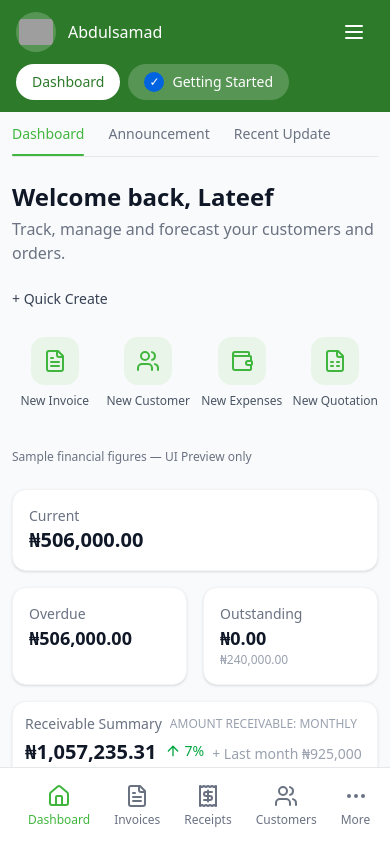
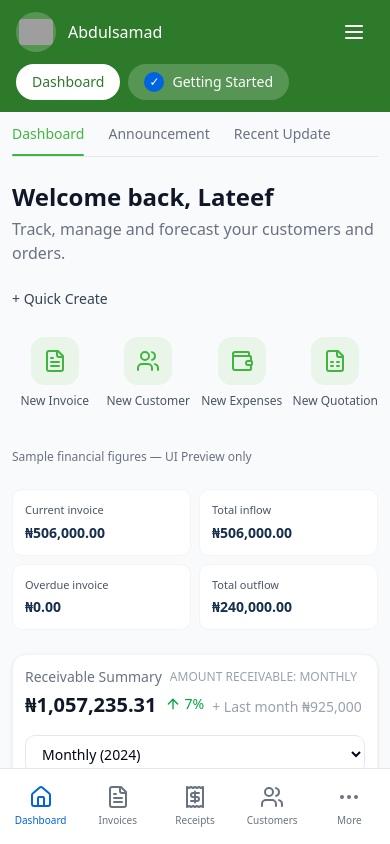
Before and after one commit to octalve-core/octalve-invoice, a Next.js app: page /dashboard in a window 390 px wide. Shown: the top 844 px of the page. Built offline with nearby package versions, Linux system fonts and the light colour scheme; grey boxes are pictures that could not be loaded.

Commit message:
fix(phase-0d): compact responsive invoice preview and dashboard; lock document reference rules

```diff
--- a/app/(dashboard)/dashboard/page.tsx
+++ b/app/(dashboard)/dashboard/page.tsx
@@ -94,6 +94,15 @@ export default function DashboardPage() {
       </div>
 
       <p className="text-xs text-gray-500">Sample financial figures — UI Preview only</p>
+      {/* Small-screen financial card grouping from the approved Flutter reference. */}
+      <section aria-label="Mobile receivables" className="md:hidden grid grid-cols-2 gap-2">
+        {[["Current invoice","₦506,000.00"],["Total inflow","₦506,000.00"],["Overdue invoice","₦0.00"],["Total outflow","₦240,000.00"]].map(([label,value])=>(
+          <div key={label} className="min-w-0 rounded-lg border border-gray-100 bg-white px-3 py-3">
+            <p className="text-[11px] text-gray-600">{label}</p>
+            <p className="mt-1 truncate text-sm font-semibold text-[#172f4d]">{value}</p>
+          </div>
+        ))}
+      </section>
       {/* Stats Cards */}
       <div className="hidden md:grid md:grid-cols-2 lg:grid-cols-3 gap-4">
         {statsData.map((stat) => (
@@ -111,7 +120,7 @@ export default function DashboardPage() {
       {/* Receivable Summary */}
       <div className="grid grid-cols-1 lg:grid-cols-3 gap-4">
         {/* Summary Cards - Mobile Only */}
-        <div className="lg:hidden space-y-4">
+        <div className="hidden">
           <div className="bg-white rounded-xl p-4 shadow-sm border border-gray-100">
             <p className="text-sm text-gray-500">Current</p>
             <p className="text-xl font-bold text-gray-900">₦506,000.00</p>
--- a/app/globals.css
+++ b/app/globals.css
@@ -415,3 +415,16 @@ body {
 .success-icon-ring {
   @apply w-16 h-16 rounded-full border-4 border-[#0064E0] flex items-center justify-center;
 }
+
+/* Phase 0D: a browser document preview is scaled to the available mobile
+ * viewport, not forced into a sideways-scrolling 794px document canvas.
+ * Browser/PNG/PDF document geometry within the renderer is not modified. */
+.invoice-preview-viewport { container-type: inline-size; }
+.invoice-preview-paper { width: 794px; max-width: none; transform-origin: top left; }
+@container (max-width: 793px) {
+  .invoice-preview-paper { zoom: calc(100cqw / 794px); }
+}
+@media (max-width: 767px) {
+  body, #__next { max-width:100%; overflow-x:clip; }
+  .recharts-wrapper, .recharts-surface { max-width:100%; }
+}
--- a/components/dashboard/mobile/BottomNavbar.tsx
+++ b/components/dashboard/mobile/BottomNavbar.tsx
@@ -17,7 +17,7 @@ export default function BottomNavbar() {
 
   return (
     <nav className="lg:hidden fixed bottom-0 left-0 right-0 z-50 bg-white border-t border-gray-200 safe-area-bottom">
-      <div className="flex items-center justify-around px-4 py-2">
+      <div className="grid grid-cols-5 items-center gap-1 px-1 py-2">
         {navItems.map((item) => {
           const isActive = pathname === item.href;
           const Icon = item.icon;
@@ -26,14 +26,14 @@ export default function BottomNavbar() {
             <Link
               key={item.href}
               href={item.href}
-              className={`flex flex-col items-center gap-1 py-2 px-3 rounded-lg transition-colors ${
+              className={`flex flex-col items-center gap-1 py-2 px-1 rounded-lg transition-colors ${
                 isActive
-                  ? "text-[#41B63E]"
+                  ? "text-[#0064E0]"
                   : "text-gray-500 hover:text-gray-700"
               }`}
             >
               <Icon className="w-6 h-6" />
-              <span className="text-xs font-medium">{item.label}</span>
+              <span className="text-[10px] font-medium">{item.label}</span>
             </Link>
           );
         })}
--- a/scripts/phase-0c-browser-evidence.cjs
+++ b/scripts/phase-0c-browser-evidence.cjs
@@ -2,7 +2,7 @@
 const fs = require("node:fs");
 const path = require("node:path");
 const { chromium } = require("playwright");
-const routes = ["/onboarding", "/login", "/signup", "/verify-email", "/business-info", "/set-currency", "/dashboard", "/dashboard/getting-started", "/dashboard/invoice", "/dashboard/invoice/create"];
+const routes = ["/onboarding", "/login", "/signup", "/verify-email", "/business-info", "/set-currency", "/dashboard", "/dashboard/getting-started", "/dashboard/invoice", "/dashboard/invoice/create", "/dashboard/invoice/1", "/dashboard/invoice/1/edit"];
 const viewports = {
   desktop: { width: 1440, height: 900 },
   tablet: { width: 768, height: 1024 },
@@ -25,6 +25,7 @@ const origin = process.env.OCTALVE_BASE_URL || "http://127.0.0.1:3000";
           const response = await page.goto(origin + route, { waitUntil: "domcontentloaded", timeout: 16000 });
           record.statusCode = response?.status();
           await page.waitForTimeout(350);
+          if (viewport.width < 768) { const overflow = await page.evaluate(() => document.documentElement.scrollWidth > window.innerWidth + 2); if (overflow) throw new Error("Unexpected page-level horizontal overflow"); }
           if (record.statusCode !== 200) throw new Error("Non-200 status: " + record.statusCode);
           if (route === "/dashboard/invoice/create") {
             await page.getByRole("heading", { name: "Create invoice" }).waitFor();
--- a/src/features/invoices/lib/document-number.ts
+++ b/src/features/invoices/lib/document-number.ts
@@ -5,7 +5,7 @@ export const DOCUMENT_CODES = {invoice:"INV",receipt:"RP",quotation:"QUO",credit
 export type DocumentType = keyof typeof DOCUMENT_CODES;
 export function merchantInitials(name:string):string {
  const words=name.normalize("NFKC").trim().split(/\s+/).filter(Boolean)
-   .filter(w=>!["ltd","limited","llc","inc","plc","company","co","enterprise","enterprises"].includes(w.toLowerCase()));
+   .filter(w=>!["ltd","llc","inc","plc","company","co","enterprise","enterprises"].includes(w.toLowerCase()));
  const initials=words.map(w=>w[0]).join("").replace(/[^a-zA-Z]/g,"").toUpperCase();
  return (initials||"ORG").slice(0,5);
 }
--- a/src/features/invoices/sections/InvoiceDocumentPreviewSection.tsx
+++ b/src/features/invoices/sections/InvoiceDocumentPreviewSection.tsx
@@ -52,8 +52,8 @@ export function InvoiceDocumentPreviewSection({draft,setDraft,profile,setProfile
      <button onClick={download} type="button" className="rounded-lg bg-[#0064E0] px-4 py-2 text-xs font-semibold text-white hover:bg-[#0052B8]">Download preview PDF</button>
    </div>
    {downloadError&&<p role="alert" className="text-sm text-red-600">{downloadError}</p>}
-   <div className="overflow-x-auto rounded-xl border border-gray-200 bg-[#edf2f8] p-2 py-6">
-     <div className="min-w-[794px]">{template==="modern" ?
+   <div className="invoice-preview-viewport min-w-0 overflow-hidden rounded-xl border border-gray-200 bg-[#edf2f8] p-2 py-6">
+     <div className="invoice-preview-paper">{template==="modern" ?
        <SapphireInvoiceRenderer {...shared}/> :
        <ClassicLedgerRenderer {...shared} businessProfile={profile} onBusinessProfileChange={onProfileChange}/>}
      </div>
```
Also changed, not shown: 1 other file (tests, documents, lock files or other folders).
